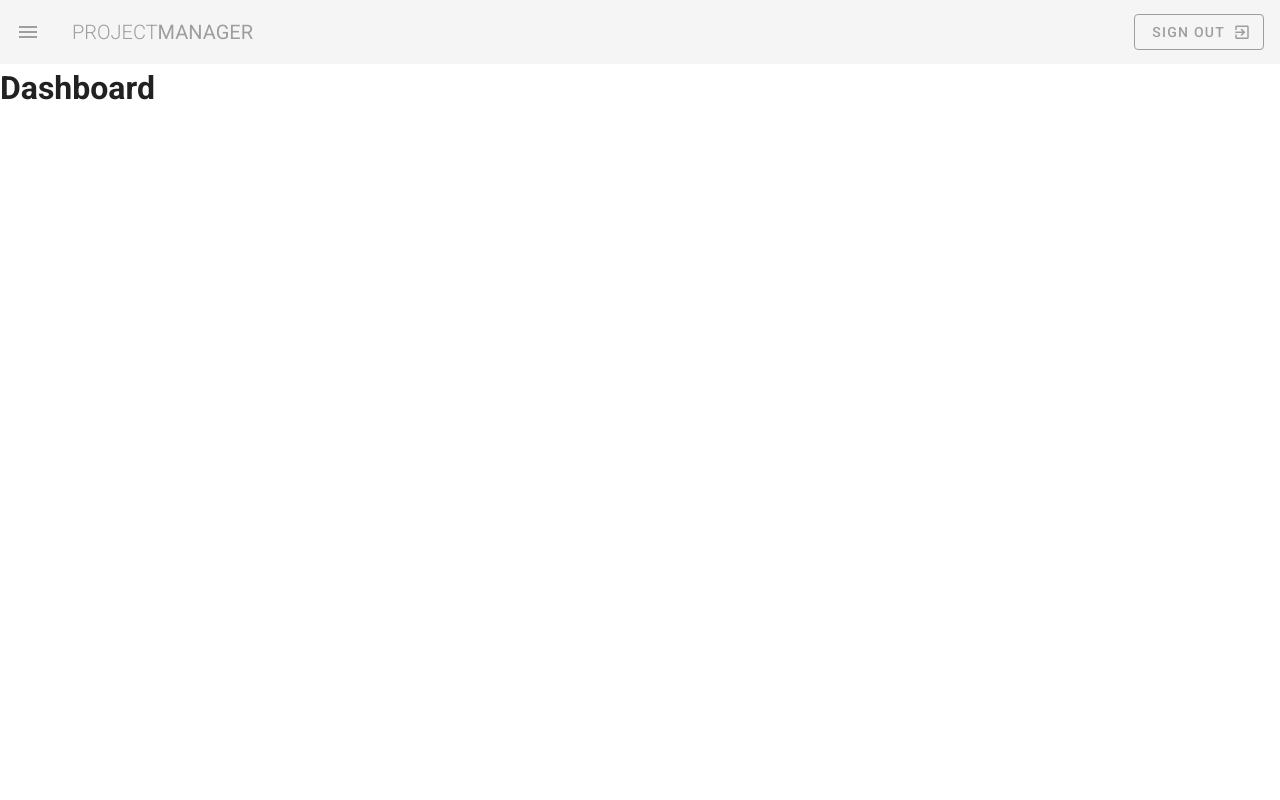
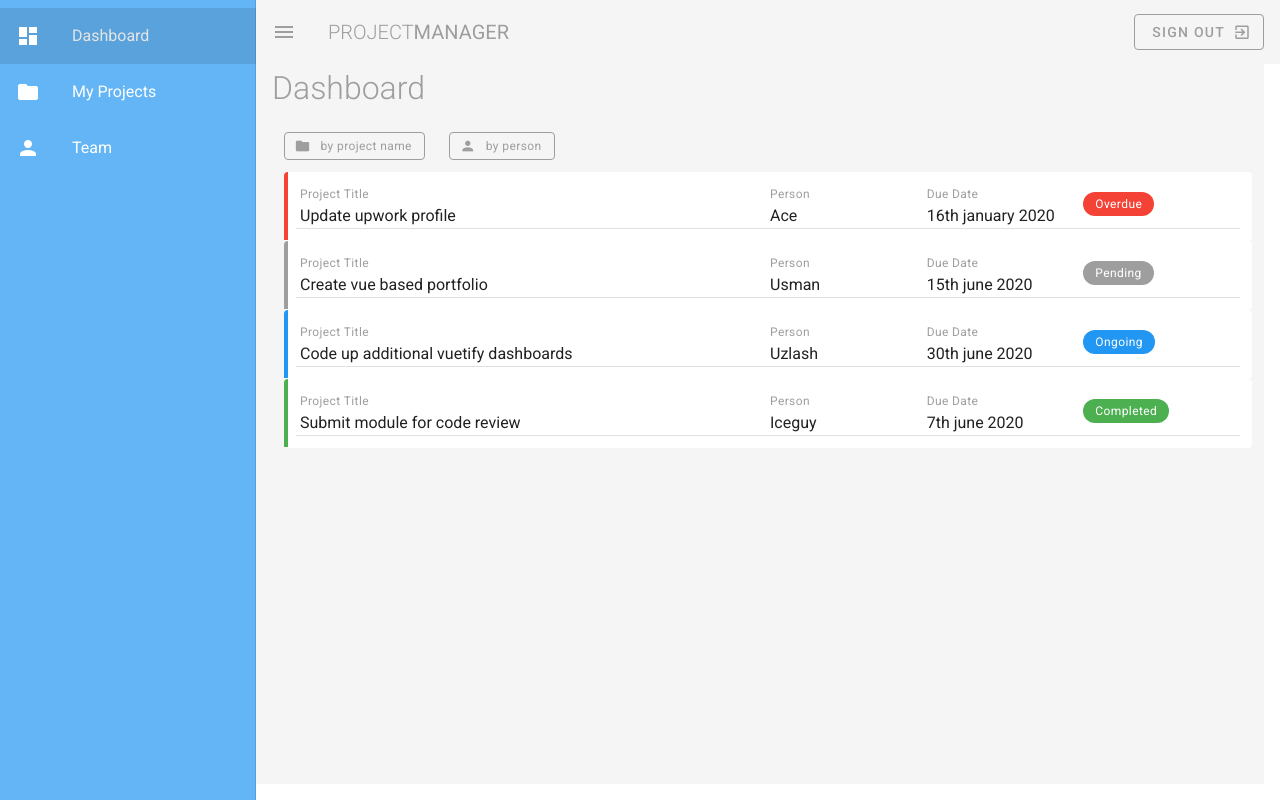
Before and after one commit to uzlash/Project-Manager, a Vue app: page / in a window 1280 px wide. Built offline with nearby package versions, Linux system fonts and the light colour scheme.

Commit message:
set up grid system, added dummy data, chips, sorting and tooltips

```diff
--- a/src/App.vue
+++ b/src/App.vue
@@ -1,9 +1,9 @@
 <template>
-  <v-app class="grey lighten-4">
+  <v-app>
     <Navbar />
-    <v-content>
-      <router-view></router-view>
-    </v-content>
+      <v-content class="mx-4 mb-4 grey lighten-4">
+        <router-view></router-view>
+      </v-content>
   </v-app>
 </template>
 
--- a/src/components/Navbar.vue
+++ b/src/components/Navbar.vue
@@ -35,7 +35,7 @@
 <script>
 export default {
     data: () => ({
-        drawer: false,
+        drawer: true,
         links: [
             {icon: "mdi-view-dashboard", text: "Dashboard", route: "/"},
             {icon: "mdi-folder", text: "My Projects", route: "/projects"},
--- a/src/views/Dashboard.vue
+++ b/src/views/Dashboard.vue
@@ -1,6 +1,52 @@
 <template>
   <div class="dashboard">
-    <h1>Dashboard</h1>
+    <h1 class="subheading grey--text font-weight-light">Dashboard</h1>
+    <v-container class="my-5">
+
+
+
+      <v-layout row class="mb-3" @click='sortBy("title")'>
+        <v-tooltip top>
+          <template v-slot:activator="{ on, attrs }">
+            <v-btn outlined small class="mx-3 grey--text" dark v-bind="attrs" v-on="on">
+              <v-icon left small>mdi-folder</v-icon>
+              <span class="caption text-lowercase">By project name</span></v-btn>
+          </template>
+          <span>Sort projects by title</span>
+        </v-tooltip>
+        <v-tooltip top>
+          <template v-slot:activator="{ on, attrs }">
+            <v-btn outlined small class="mx-3 grey--text" dark v-bind="attrs" v-on="on">
+              <v-icon left small>mdi-account</v-icon>
+              <span class="caption text-lowercase">By person</span></v-btn>
+          </template>
+          <span>Sort projects by person</span>
+        </v-tooltip>
+      </v-layout>
+      <v-card flat class="pa-3 " v-for="(project, index) in projects" :key="index">
+        <v-layout row wrap :class="`pa-3 project ${project.status}`">
+          <v-flex xs12 md6>
+            <div class="caption grey--text">Project Title</div>
+            <div>{{ project.title }}</div>
+          </v-flex>
+          <v-flex xs6 sm4 md2>
+            <div class="caption grey--text">Person</div>
+            <div>{{ project.person }}</div>
+          </v-flex>
+          <v-flex xs6 sm4 md2>
+            <div class="caption grey--text">Due Date</div>
+            <div> {{ project.due }}</div>
+          </v-flex>
+          <v-flex xs6 sm4 md2>
+            <div class="right">
+              <v-chip :class="`${project.status} white--text caption my-2`" :color="`${project.status}`" small>{{ project.status }}</v-chip>
+            </div>
+          </v-flex>
+        </v-layout>
+      <v-divider></v-divider>
+      </v-card>
+
+    </v-container>
   </div>
 </template>
 
@@ -8,6 +54,52 @@
 // @ is an alias to /src
 
 export default {
+  data: () => ({
+    projects: [
+      {title: "Update upwork profile", person: "Ace", due: "16th january 2020", status: "Overdue"},
+      {title: "Create vue based portfolio", person: "Usman", due: "15th june 2020", status: "Pending"},
+      {title: "Code up additional vuetify dashboards", person: "Uzlash", due: "30th june 2020", status: "Ongoing"},
+      {title: "Submit module for code review", person: "Iceguy", due: "7th june 2020", status: "Completed"}
 
+    ]
+    // projects: [
+    //   {title: "Design", person: "The Net Ninja", due: "30th june 2020", status: "Ongoing"},
+    //   {title: "Code", person: "Chun Li", due: "16th january 2020", status: "Overdue"},
+    //   {title: "Designers", person: "Ryu", due: "7th june 2020", status: "Completed"},
+    //   {title: "Create", person: "Gouken", due: "15th june 2020", status: "Pending"}
+    // ]
+  }),
+  methods: {
+    sortBy(property) {
+      this.projects.sort( (a, b) => a[property] < b[property] ? -1 : 1);
+    }
+  }
 }
 </script>
+
+<style>
+.project.Pending {
+  border-left: solid 4px #9E9E9E;
+}
+.project.Ongoing {
+  border-left: solid 4px #2196F3;
+}
+.project.Completed {
+  border-left: solid 4px #4CAF50;
+}
+.project.Overdue {
+  border-left: solid 4px #F44336;
+}
+.v-chip.Pending {
+  background: #9E9E9E !important;
+}
+.v-chip.Ongoing {
+  background: #2196F3 !important;
+}
+.v-chip.Completed {
+  background: #4CAF50 !important;
+}
+.v-chip.Overdue {
+  background: #F44336 !important;
+}
+</style>
--- a/src/views/Projects.vue
+++ b/src/views/Projects.vue
@@ -1,6 +1,9 @@
 <template>
   <div class="projects">
-    <h1>Projects</h1>
+    <h1 class="subheading grey--text font-weight-light">Projects</h1>
+    <v-container class="my-5">
+      <div> Container Content </div>
+    </v-container>
   </div>
 </template>
 
--- a/src/views/Team.vue
+++ b/src/views/Team.vue
@@ -1,6 +1,9 @@
 <template>
     <div class="team">
-        <h1>Team</h1>
+        <h1 class="subheading grey--text font-weight-light">Team</h1>
+        <v-container class="my-5">
+            <div> Container Content </div>
+        </v-container>
     </div>
 </template>
 
```
